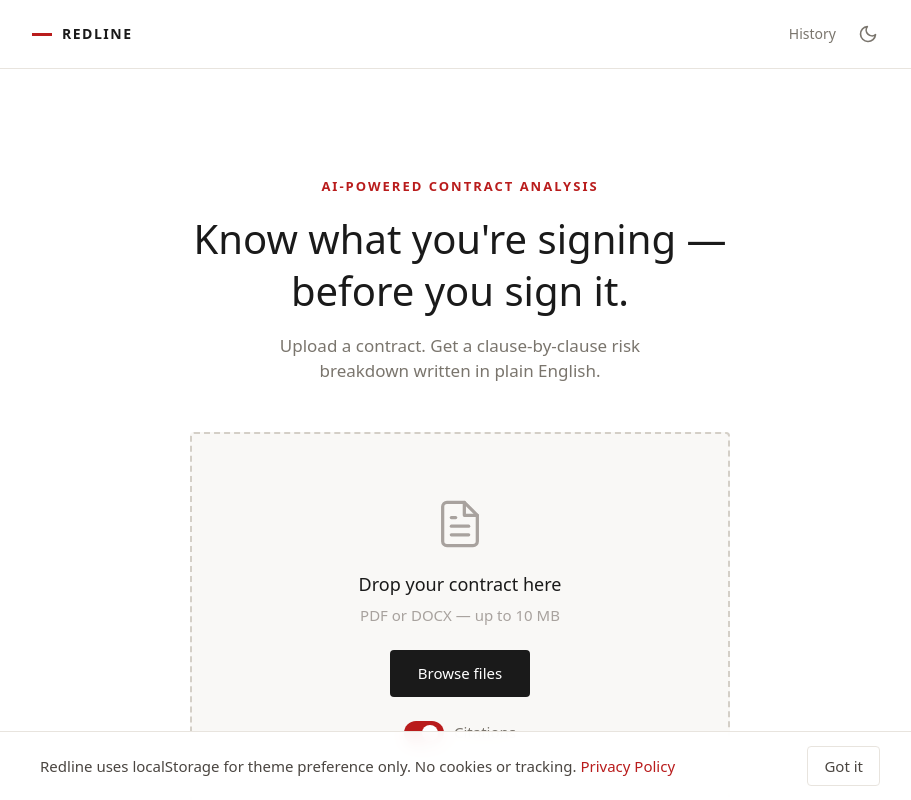
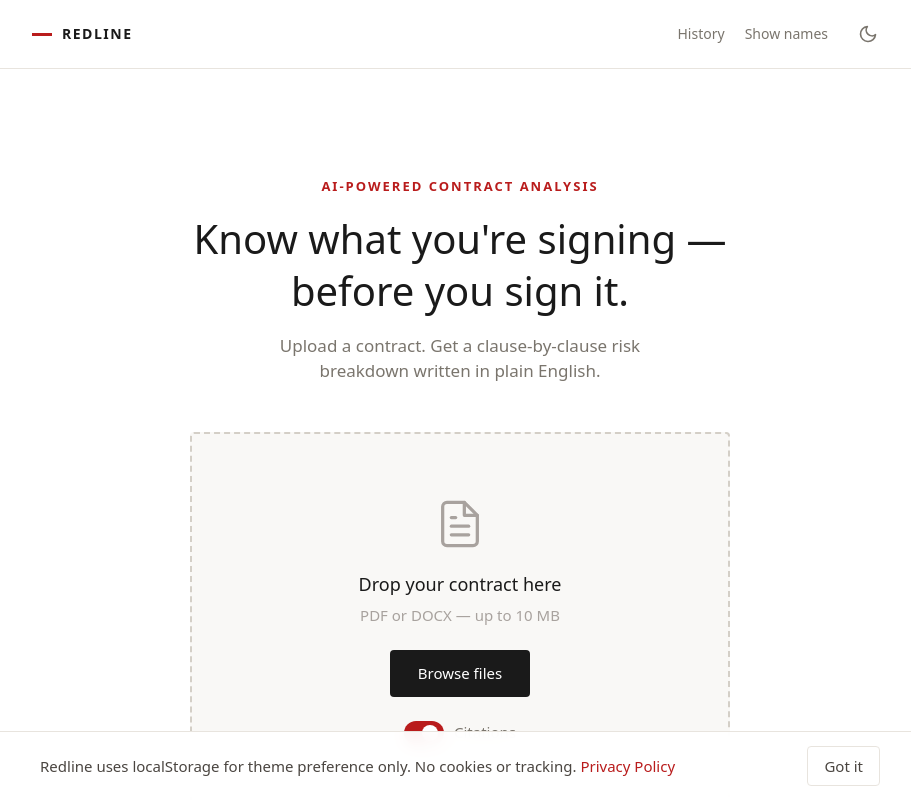
Before and after one commit to Seb281/redline, a Next.js app in the folder frontend/: page / in a window 1280 px wide. Shown: the top 800 px of the page, without its empty margins (180-1091 px from the left). Built offline with nearby package versions, Linux system fonts and the light colour scheme; no server answers.

Commit message:
feat(sp1.9): header toggle binds to RehydrateContext

```diff
--- a/frontend/src/components/Header.tsx
+++ b/frontend/src/components/Header.tsx
@@ -4,12 +4,14 @@
 
 import Link from "next/link";
 import { useAuth } from "@/contexts/AuthContext";
+import { useRehydrate } from "@/contexts/RehydrateContext";
 import { useTheme } from "@/hooks/useTheme";
 
 /** Top bar shown on every screen. */
 export function Header() {
   const { theme, toggle } = useTheme();
   const { user, isAuthenticated, logout, isLoading } = useAuth();
+  const { rehydrate, setRehydrate } = useRehydrate();
 
   return (
     <header className="sticky top-0 z-50 border-b border-[var(--border-primary)] bg-[var(--bg-primary)]/95 backdrop-blur-sm theme-transition">
@@ -30,6 +32,24 @@ export function Header() {
           >
             History
           </Link>
+
+          {/* Session-only toggle — "Show real names" swaps role labels back to
+              party names across the report. No localStorage; resets each
+              session so privacy is the default. */}
+          <button
+            type="button"
+            onClick={() => setRehydrate(!rehydrate)}
+            aria-pressed={rehydrate}
+            aria-label={rehydrate ? "Hide real names" : "Show real names"}
+            title={rehydrate ? "Hide real names" : "Show real names"}
+            className={`rounded px-2 py-1 text-sm font-[var(--font-body)] transition-colors ${
+              rehydrate
+                ? "text-[var(--accent)] hover:text-[var(--text-primary)]"
+                : "text-[var(--text-tertiary)] hover:text-[var(--text-primary)]"
+            }`}
+          >
+            {rehydrate ? "Hide names" : "Show names"}
+          </button>
 
           {/* User info + logout — only when authenticated */}
           {!isLoading && isAuthenticated && (
```
